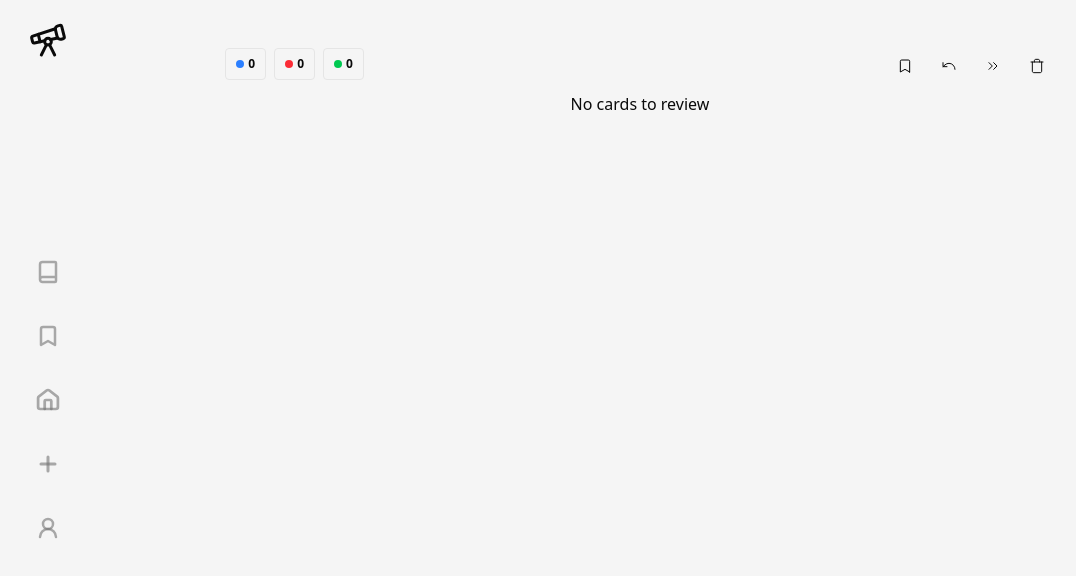
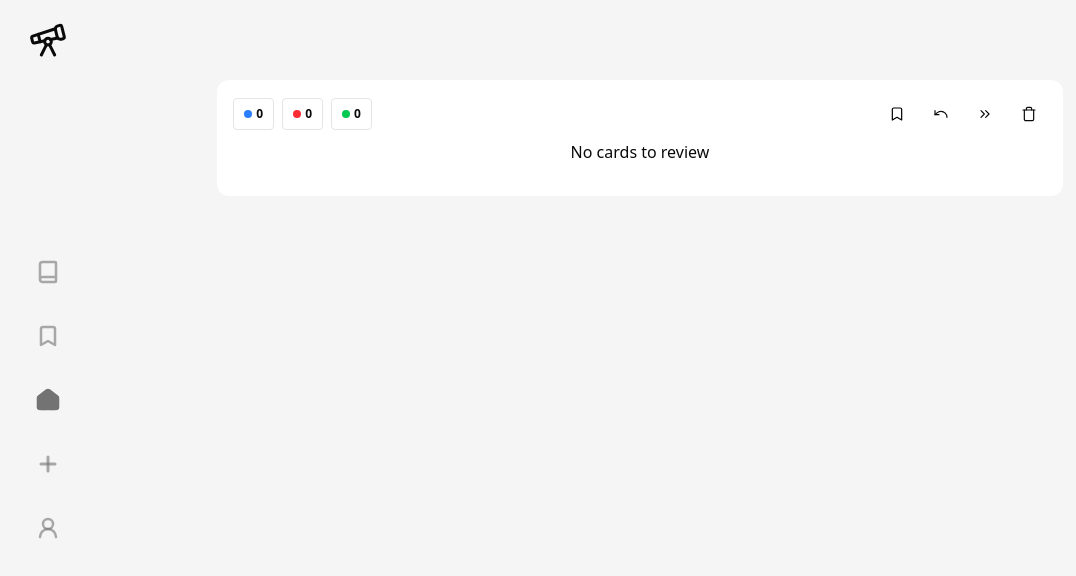
Before and after one commit to thepeno/spaced2, a React (Vite) app: page /review in a window 1280 px wide. Shown: the top 576 px of the page, without its empty margins (0-1076 px from the left). Built offline with nearby package versions, Linux system fonts and the light colour scheme; what ts-fsrs would draw is missing.

Commit message:
feat: update review page

```diff
--- a/src/components/card-action-buttons.tsx
+++ b/src/components/card-action-buttons.tsx
@@ -51,7 +51,7 @@ export default function CardActionButtons({
               className={cn(
                 'h-6 w-6 transition-all duration-300 ease-out group-active:scale-110'
               )}
-              strokeWidth={1.5}
+              strokeWidth={1.8}
               fill={bookmarked ? 'cornflowerblue' : 'none'}
               stroke={bookmarked ? 'cornflowerblue' : 'black'}
             />
@@ -71,7 +71,7 @@ export default function CardActionButtons({
               })
             )}
           >
-            <Undo className='h-6 w-6' strokeWidth={1.5} />
+            <Undo className='h-6 w-6' strokeWidth={1.8} />
           </TooltipTrigger>
           <TooltipContent className='flex flex-col items-center'>
             <p>Undo</p>
@@ -92,7 +92,7 @@ export default function CardActionButtons({
               })
             )}
           >
-            <ChevronsRight className='h-6 w-6' strokeWidth={1.5} />
+            <ChevronsRight className='h-6 w-6' strokeWidth={1.8} />
           </TooltipTrigger>
           <TooltipContent className='flex flex-col items-center'>
             <p>Suspend</p>
@@ -111,7 +111,7 @@ export default function CardActionButtons({
                   buttonVariants({ variant: 'ghost', size: 'icon' })
                 )}
               >
-                <TrashIcon className='h-4 w-4' strokeWidth={1.5} />
+                <TrashIcon className='h-4 w-4' strokeWidth={1.8} />
               </AlertDialogTrigger>
             </TooltipTrigger>
             <TooltipContent className='flex flex-col items-center'>
--- a/src/components/flashcard-content.tsx
+++ b/src/components/flashcard-content.tsx
@@ -3,7 +3,7 @@ import { markdownToHtml } from '@/lib/utils';
 export default function FlashcardContent({ content }: { content: string }) {
   return (
     <article
-      className='prose h-96 flex-1 border border-1 p-2 rounded-sm flex flex-col items-center justify-center shadow-xs w-full'
+      className='prose min-h-72 md:min-h-96 h-full flex-1 p-2 rounded-lg flex flex-col items-center justify-center sm:shadow-xs w-full sm:ring-1'
       dangerouslySetInnerHTML={{
         __html: markdownToHtml(content),
       }}
--- a/src/components/nav/nav-bar.tsx
+++ b/src/components/nav/nav-bar.tsx
@@ -30,8 +30,8 @@ export default function NavBar() {
 
       <NavButton
         icon={<Home className={cn('scale-x-110')} strokeWidth={2.5} />}
-        href={'/'}
-        focused={path.pathname === '/'}
+        href={'/review'}
+        focused={path.pathname === '/review'}
       />
 
       <NavButton
--- a/src/components/rating-buttons.tsx
+++ b/src/components/rating-buttons.tsx
@@ -58,8 +58,8 @@ function GradeButton({
       <Tooltip>
         <TooltipTrigger asChild>
           <Button
-            className='flex h-16 flex-col gap-0 transition sm:h-full'
-            variant={beforeGrade === grade ? 'secondary' : 'outline'}
+            className='flex h-16 flex-col gap-0 transition sm:h-full bg-transparent sm:ring-1'
+            variant={beforeGrade === grade ? 'secondary' : 'ghost'}
             onClick={() => onGrade(grade)}
           >
             <div>{RATING_TO_NAME[grade]}</div>
@@ -91,7 +91,7 @@ export default function GradeButtons({ onGrade, card }: GradeButtonsProps) {
   return (
     <div
       className={cn(
-        'grid h-full grid-cols-2 gap-x-1 md:gap-x-3 gap-y-1 md:gap-y-2 sm:h-12 sm:w-96 md:grid-cols-4'
+        'grid h-full grid-cols-2 gap-x-1 md:gap-x-3 gap-y-1 md:gap-y-2 sm:w-96 md:grid-cols-4'
       )}
     >
       {gradesToShow.map((grade) => (
--- a/src/main.tsx
+++ b/src/main.tsx
@@ -21,7 +21,7 @@ createRoot(document.getElementById('root')!).render(
       <div
         className={cn(
           'grid grid-cols-12 gap-x-6 items-start',
-          'px-2 md:px-0 pb-12 pt-20 md:pt-0',
+          'px-2 md:px-0 pb-12 pt-20 md:pt-8',
           'min-h-screen grid-rows-[min-content_1fr] bg-background font-sans antialiased',
           'bg-muted'
         )}
--- a/src/routes/Review.tsx
+++ b/src/routes/Review.tsx
@@ -11,6 +11,7 @@ import {
   updateSuspendedClientSide,
 } from '@/lib/sync/operation';
 import { cn } from '@/lib/utils';
+import { Separator } from '@radix-ui/react-dropdown-menu';
 import { Fragment } from 'react/jsx-runtime';
 import { Grade } from 'ts-fsrs';
 
@@ -49,12 +50,12 @@ export default function ReviewRoute() {
       className={cn(
         'grid grid-cols-12 gap-x-6 items-start',
         'col-start-1 col-end-13',
-        'xl:col-start-3 xl:col-end-11 xl:grid-cols-8',
-        'md:mt-12 px-2'
+        'md:col-start-3 md:col-end-11 md:grid-cols-8',
+        'md:mt-12 mb-6'
       )}
     >
-      <div className='relative col-span-12 flex flex-col gap-x-4 gap-y-2 overflow-hidden'>
-        <div className='w-full flex justify-between'>
+      <div className='relative col-span-12 flex flex-col gap-x-4 gap-y-2 bg-background rounded-xl px-1 md:px-4 pt-4 h-full'>
+        <div className='w-full flex flex-col-reverse sm:flex-row justify-between items-center gap-4'>
           <div className='flex gap-2'>
             <CardCountBadges />
             {nextReviewCard && <CurrentCardBadge card={nextReviewCard} />}
@@ -67,10 +68,11 @@ export default function ReviewRoute() {
           />
         </div>
 
-        <div className='flex flex-col md:flex-row justify-stretch md:justify-center items-center gap-1 md:gap-2 md:mb-6 w-full h-[70vh] md:h-full'>
+        <div className='flex flex-col md:flex-row justify-stretch md:justify-center items-center gap-2 lg:gap-4 w-full h-full'>
           {nextReviewCard ? (
             <Fragment>
               <FlashcardContent content={nextReviewCard.front} />
+              <Separator className='sm:hidden bg-muted w-[95%] h-0.5' />
               <FlashcardContent content={nextReviewCard.back} />
             </Fragment>
           ) : (
@@ -78,7 +80,7 @@ export default function ReviewRoute() {
           )}
         </div>
 
-        <div className='z-20 mb-6 w-full sm:static sm:mx-auto sm:mt-2 sm:w-max'>
+        <div className='w-full sm:static sm:mx-auto sm:mt-2 sm:w-max mb-4'>
           {nextReviewCard && (
             <GradeButtons onGrade={handleGrade} card={nextReviewCard} />
           )}
```
